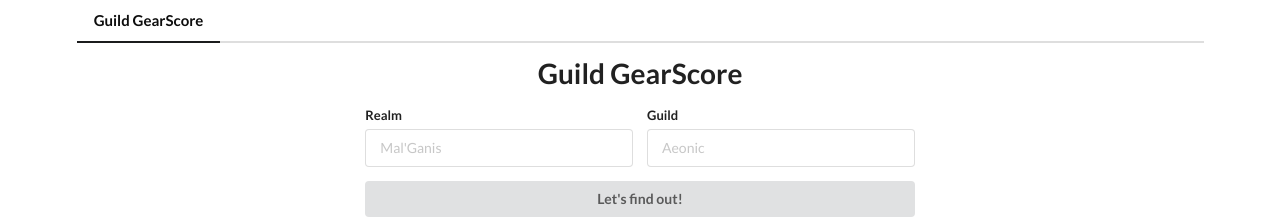
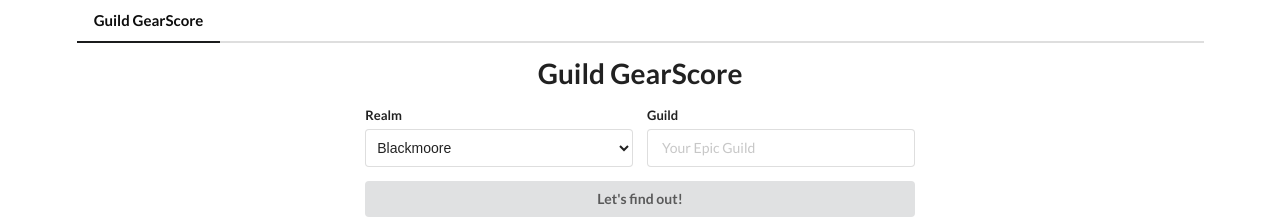
Before and after one commit to EZTEQ/guild-gearscore-web, a Vue app: page / in a window 1280 px wide. Shown: the top 219 px of the page. Built offline with nearby package versions, Linux system fonts and the light colour scheme; what vue-resource would draw is missing.

Commit message:
Added predefined guilds

```diff
--- a/src/store/index.js
+++ b/src/store/index.js
@@ -2,6 +2,7 @@ import Vue from 'vue';
 import Vuex from 'vuex';
 
 import api from '../api';
+import realms from './realms';
 
 Vue.use(Vuex);
 
@@ -20,6 +21,7 @@ export default new Vuex.Store({
             realm: '',
             members: [],
         },
+        realms,
     },
 
     mutations: {
--- /dev/null
+++ b/src/store/realms.js
@@ -0,0 +1,268 @@
+export default [
+    'Aegwynn',
+    'Aerie Peak',
+    'Agamaggan',
+    'Aggra (Português)',
+    'Aggramar',
+    'Ahn\'Qiraj',
+    'Al\'Akir',
+    'Alexstrasza',
+    'Alleria',
+    'Alonsus',
+    'Aman\'Thul',
+    'Ambossar',
+    'Anachronos',
+    'Anetheron',
+    'Antonidas',
+    'Anub\'arak',
+    'Arak-arahm',
+    'Arathi',
+    'Arathor',
+    'Archimonde',
+    'Area 52',
+    'Argent Dawn',
+    'Arthas',
+    'Arygos',
+    'Ashenvale',
+    'Aszune',
+    'Auchindoun',
+    'Azjol-Nerub',
+    'Azshara',
+    'Azuregos',
+    'Azuremyst',
+    'Baelgun',
+    'Balnazzar',
+    'Blackhand',
+    'Blackmoore',
+    'Blackrock',
+    'Blackscar',
+    'Blade\'s Edge',
+    'Bladefist',
+    'Bloodfeather',
+    'Bloodhoof',
+    'Bloodscalp',
+    'Blutkessel',
+    'Booty Bay',
+    'Borean Tundra',
+    'Boulderfist',
+    'Bronze Dragonflight',
+    'Bronzebeard',
+    'Burning Blade',
+    'Burning Legion',
+    'Burning Steppes',
+    'C\'Thun',
+    'Chamber of Aspects',
+    'Chants éternels',
+    'Cho\'gall',
+    'Chromaggus',
+    'Colinas Pardas',
+    'Confrérie du Thorium',
+    'Conseil des Ombres',
+    'Crushridge',
+    'Culte de la Rive noire',
+    'Daggerspine',
+    'Dalaran',
+    'Dalvengyr',
+    'Darkmoon Faire',
+    'Darksorrow',
+    'Darkspear',
+    'Das Konsortium',
+    'Das Syndikat',
+    'Deathguard',
+    'Deathweaver',
+    'Deathwing',
+    'Deepholm',
+    'Defias Brotherhood',
+    'Dentarg',
+    'Der Mithrilorden',
+    'Der Rat von Dalaran',
+    'Der abyssische Rat',
+    'Destromath',
+    'Dethecus',
+    'Die Aldor',
+    'Die Arguswacht',
+    'Die Nachtwache',
+    'Die Silberne Hand',
+    'Die Todeskrallen',
+    'Die ewige Wacht',
+    'Doomhammer',
+    'Draenor',
+    'Dragonblight',
+    'Dragonmaw',
+    'Drak\'thul',
+    'Drek\'Thar',
+    'Dun Modr',
+    'Dun Morogh',
+    'Dunemaul',
+    'Durotan',
+    'Earthen Ring',
+    'Echsenkessel',
+    'Eitrigg',
+    'Eldre\'Thalas',
+    'Elune',
+    'Emerald Dream',
+    'Emeriss',
+    'Eonar',
+    'Eredar',
+    'Eversong',
+    'Executus',
+    'Exodar',
+    'Festung der Stürme',
+    'Fordragon',
+    'Forscherliga',
+    'Frostmane',
+    'Frostmourne',
+    'Frostwhisper',
+    'Frostwolf',
+    'Galakrond',
+    'Garona',
+    'Garrosh',
+    'Genjuros',
+    'Ghostlands',
+    'Gilneas',
+    'Goldrinn',
+    'Gordunni',
+    'Gorgonnash',
+    'Greymane',
+    'Grim Batol',
+    'Grom',
+    'Gul\'dan',
+    'Hakkar',
+    'Haomarush',
+    'Hellfire',
+    'Hellscream',
+    'Howling Fjord',
+    'Hyjal',
+    'Illidan',
+    'Jaedenar',
+    'Kael\'thas',
+    'Karazhan',
+    'Kargath',
+    'Kazzak',
+    'Kel\'Thuzad',
+    'Khadgar',
+    'Khaz Modan',
+    'Khaz\'goroth',
+    'Kil\'jaeden',
+    'Kilrogg',
+    'Kirin Tor',
+    'Kor\'gall',
+    'Krag\'jin',
+    'Krasus',
+    'Kul Tiras',
+    'Kult der Verdammten',
+    'La Croisade écarlate',
+    'Laughing Skull',
+    'Les Clairvoyants',
+    'Les Sentinelles',
+    'Lich King',
+    'Lightbringer',
+    'Lightning\'s Blade',
+    'Lordaeron',
+    'Los Errantes',
+    'Lothar',
+    'Madmortem',
+    'Magtheridon',
+    'Mal\'Ganis',
+    'Malfurion',
+    'Malorne',
+    'Malygos',
+    'Mannoroth',
+    'Marécage de Zangar',
+    'Mazrigos',
+    'Medivh',
+    'Minahonda',
+    'Moonglade',
+    'Mug\'thol',
+    'Nagrand',
+    'Nathrezim',
+    'Naxxramas',
+    'Nazjatar',
+    'Nefarian',
+    'Nemesis',
+    'Neptulon',
+    'Ner\'zhul',
+    'Nera\'thor',
+    'Nethersturm',
+    'Nordrassil',
+    'Norgannon',
+    'Nozdormu',
+    'Onyxia',
+    'Outland',
+    'Perenolde',
+    'Pozzo dell\'Eternità',
+    'Proudmoore',
+    'Quel\'Thalas',
+    'Ragnaros',
+    'Rajaxx',
+    'Rashgarroth',
+    'Ravencrest',
+    'Ravenholdt',
+    'Razuvious',
+    'Rexxar',
+    'Runetotem',
+    'Sanguino',
+    'Sargeras',
+    'Saurfang',
+    'Scarshield Legion',
+    'Sen\'jin',
+    'Shadowsong',
+    'Shattered Halls',
+    'Shattered Hand',
+    'Shattrath',
+    'Shen\'dralar',
+    'Silvermoon',
+    'Sinstralis',
+    'Skullcrusher',
+    'Soulflayer',
+    'Spinebreaker',
+    'Sporeggar',
+    'Steamwheedle Cartel',
+    'Stormrage',
+    'Stormreaver',
+    'Stormscale',
+    'Sunstrider',
+    'Sylvanas',
+    'Taerar',
+    'Talnivarr',
+    'Tarren Mill',
+    'Teldrassil',
+    'Temple noir',
+    'Terenas',
+    'Terokkar',
+    'Terrordar',
+    'The Maelstrom',
+    'The Sha\'tar',
+    'The Venture Co',
+    'Theradras',
+    'Thermaplugg',
+    'Thrall',
+    'Throk\'Feroth',
+    'Thunderhorn',
+    'Tichondrius',
+    'Tirion',
+    'Todeswache',
+    'Trollbane',
+    'Turalyon',
+    'Twilight\'s Hammer',
+    'Twisting Nether',
+    'Tyrande',
+    'Uldaman',
+    'Ulduar',
+    'Uldum',
+    'Un\'Goro',
+    'Varimathras',
+    'Vashj',
+    'Vek\'lor',
+    'Vek\'nilash',
+    'Vol\'jin',
+    'Wildhammer',
+    'Wrathbringer',
+    'Xavius',
+    'Ysera',
+    'Ysondre',
+    'Zenedar',
+    'Zirkel des Cenarius',
+    'Zul\'jin',
+    'Zuluhed',
+];
--- a/src/views/HomeView.vue
+++ b/src/views/HomeView.vue
@@ -7,11 +7,13 @@
                     <div class="fields">
                         <div class="eight wide field">
                             <label>Realm</label>
-                            <input v-model="realm" type="text" placeholder="Mal'Ganis">
+                            <select v-model="realm" class="ui search dropdown">
+                                <option v-for="option in realms">{{option}}</option>
+                            </select>
                         </div>
                         <div class="eight wide field">
                             <label>Guild</label>
-                            <input v-model="guild" type="text" placeholder="Aeonic">
+                            <input v-model="guild" type="text" placeholder="Your Epic Guild">
                         </div>
                     </div>
                     <input type="button" v-on:click.prevent="navigateToGuild" class="ui fluid button" value="Let's find out!" >
@@ -27,7 +29,13 @@ export default {
         return {
             realm: '',
             guild: '',
+            realms: this.$store.state.realms,
         };
+    },
+
+    beforeMount() {
+        // Pick random realm
+        this.realm = this.realms[Math.floor(Math.random() * this.realms.length)];
     },
 
     methods: {
```
